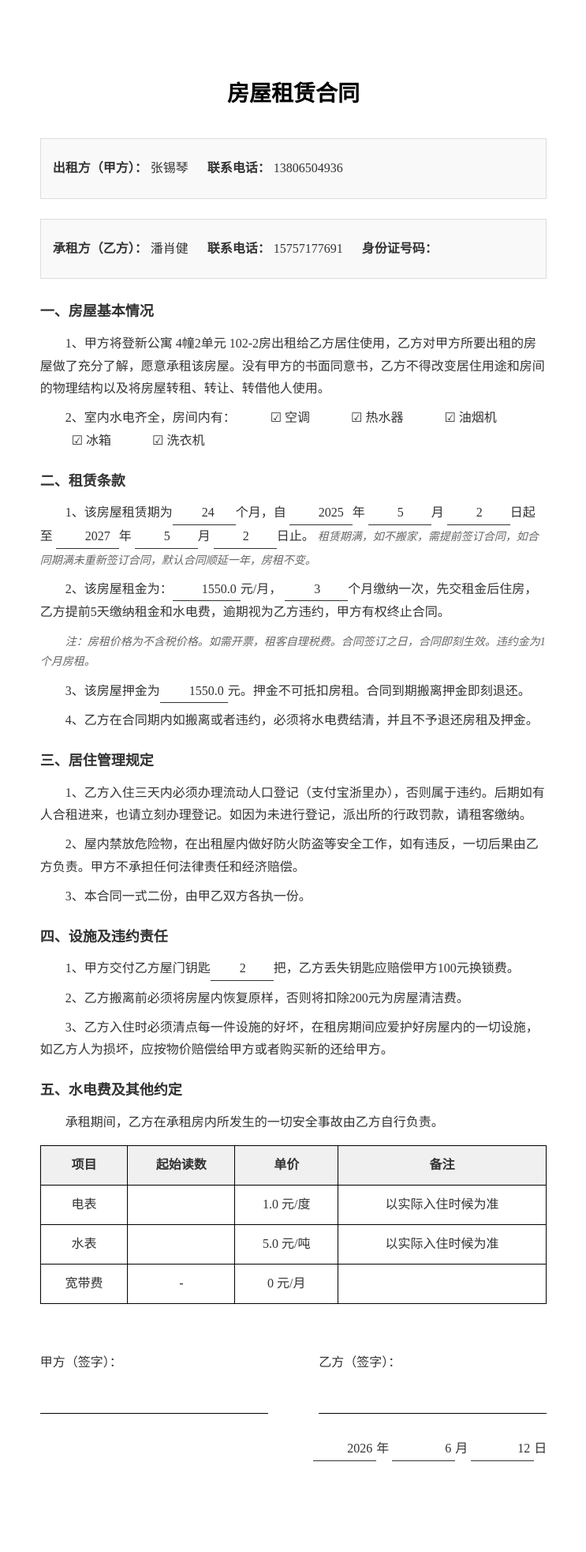
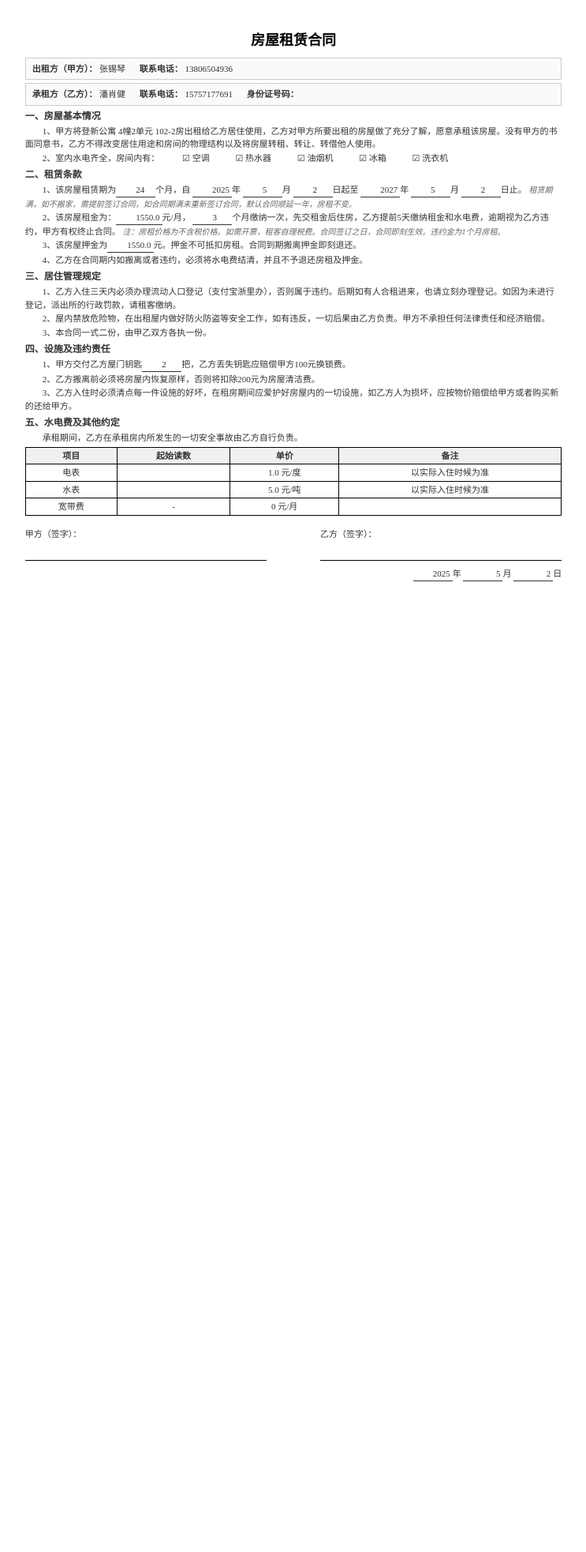
Before and after one commit to zhangxiqin-coder/rentSystem, a FastAPI app: page /api/v1/generate-contract/2 in a window 1280 px wide. Shown: the whole page at 79% size, without its empty margins (268-1011 px from the left). After the commit the page ends 736 px from the top, so only its background shows below. Run offline with FastAPI, Linux system fonts and the light colour scheme.

```diff
--- a/backend/app/api/contracts.py
+++ b/backend/app/api/contracts.py
@@ -98,11 +98,15 @@ async def generate_lease_contract(
             month_diff = lease_record.lease_end.month - lease_record.lease_start.month
             lease_months = year_diff * 12 + month_diff
 
-        # 签订日期默认为今天
+        # 签订日期：如果租期开始日期早于今天，用租期开始日期，否则用今天
         today = date.today()
-        sign_year = today.year
-        sign_month = today.month
-        sign_day = today.day
+        if lease_record.lease_start and lease_record.lease_start < today:
+            sign_date = lease_record.lease_start
+        else:
+            sign_date = today
+        sign_year = sign_date.year
+        sign_month = sign_date.month
+        sign_day = sign_date.day
 
         # 填充模板数据
         contract_data = {
--- a/frontend/public/templates/lease-contract-template.html
+++ b/frontend/public/templates/lease-contract-template.html
@@ -13,42 +13,42 @@
 
         body {
             font-family: "SimSun", "宋体", serif;
-            font-size: 16px;
-            line-height: 1.8;
+            font-size: 11px;
+            line-height: 1.5;
             color: #333;
             background: #fff;
         }
 
         .contract-container {
             width: 210mm;
-            min-height: 297mm;
+            height: 297mm;
             margin: 0 auto;
-            padding: 25mm 20mm;
+            padding: 10mm 15mm;
             background: #fff;
         }
 
         .contract-title {
             text-align: center;
-            font-size: 28px;
+            font-size: 18px;
             font-weight: bold;
-            margin-bottom: 30px;
+            margin-bottom: 8px;
             color: #000;
         }
 
         .section {
-            margin-bottom: 20px;
+            margin-bottom: 4px;
         }
 
         .party-info {
-            margin-bottom: 25px;
-            padding: 15px;
-            border: 1px solid #ddd;
-            background: #f9f9f9;
+            margin-bottom: 4px;
+            padding: 4px 8px;
+            border: 1px solid #ccc;
+            background: #fafafa;
         }
 
         .party-info p {
-            margin: 8px 0;
-            line-height: 1.8;
+            margin: 1px 0;
+            line-height: 1.5;
         }
 
         .party-info .label {
@@ -68,18 +68,18 @@
         }
 
         .article {
-            margin-bottom: 15px;
+            margin-bottom: 2px;
         }
 
         .article-title {
             font-weight: bold;
-            font-size: 18px;
-            margin-bottom: 10px;
+            font-size: 12px;
+            margin-bottom: 2px;
         }
 
         .article-content {
             text-indent: 2em;
-            margin-bottom: 8px;
+            margin-bottom: 1px;
         }
 
         .checkbox-group {
@@ -89,31 +89,32 @@
 
         .checkbox-item {
             display: inline-block;
-            margin: 0 8px;
+            margin: 0 4px;
         }
 
         .checkbox-item input[type="checkbox"] {
-            margin-right: 3px;
+            margin-right: 2px;
         }
 
         .input-line {
             display: inline-block;
-            min-width: 80px;
+            min-width: 50px;
             border-bottom: 1px solid #333;
-            padding: 0 5px;
+            padding: 0 3px;
         }
 
         .utility-table {
             width: 100%;
-            margin: 15px 0;
+            margin: 3px 0;
             border-collapse: collapse;
         }
 
         .utility-table th,
         .utility-table td {
             border: 1px solid #000;
-            padding: 10px;
+            padding: 2px 6px;
             text-align: center;
+            font-size: 11px;
         }
 
         .utility-table th {
@@ -122,14 +123,14 @@
         }
 
         .signature-section {
-            margin-top: 40px;
-            padding: 20px 0;
+            margin-top: 10px;
+            padding: 5px 0;
         }
 
         .signature-row {
             display: flex;
             justify-content: space-between;
-            margin-bottom: 20px;
+            margin-bottom: 8px;
         }
 
         .signature-box {
@@ -137,31 +138,39 @@
         }
 
         .signature-line {
-            margin-top: 50px;
+            margin-top: 25px;
             border-bottom: 1px solid #000;
         }
 
         .date-line {
             text-align: right;
-            margin-top: 30px;
+            margin-top: 6px;
         }
 
         .note {
-            font-size: 14px;
+            font-size: 10px;
             color: #666;
             font-style: italic;
-            margin: 10px 0;
+            margin: 2px 0;
         }
 
         @media print {
+            @page {
+                size: A4;
+                margin: 5mm;
+            }
+
             body {
                 background: #fff;
+                margin: 0;
+                padding: 0;
             }
 
             .contract-container {
                 width: 100%;
+                height: auto;
                 margin: 0;
-                padding: 20mm 15mm;
+                padding: 5mm 10mm;
             }
 
             .input-line {
@@ -179,23 +188,22 @@
             <p>
                 <span class="label">出租方（甲方）：</span>
                 <span class="static-value">{{ landlord_name }}</span>
-                <span style="margin-left: 20px;">
+                <span style="margin-left: 15px;">
                     <span class="label">联系电话：</span>
                     <span class="static-value">{{ landlord_phone }}</span>
                 </span>
             </p>
-
         </div>
 
         <div class="party-info">
             <p>
                 <span class="label">承租方（乙方）：</span>
                 <span class="static-value">{{ tenant_name }}</span>
-                <span style="margin-left: 20px;">
+                <span style="margin-left: 15px;">
                     <span class="label">联系电话：</span>
                     <span class="static-value">{{ tenant_phone }}</span>
                 </span>
-                <span style="margin-left: 20px;">
+                <span style="margin-left: 15px;">
                     <span class="label">身份证号码：</span>
                     <span class="static-value">{{ tenant_id_card }}</span>
                 </span>
@@ -237,7 +245,7 @@
                 <div class="article-content">
                     2、该房屋租金为：<span class="input-line">{{ monthly_rent }}</span>元/月，
                     <span class="input-line">{{ payment_cycle }}</span>个月缴纳一次，先交租金后住房，乙方提前5天缴纳租金和水电费，逾期视为乙方违约，甲方有权终止合同。
-                    <p class="note">注：房租价格为不含税价格。如需开票，租客自理税费。合同签订之日，合同即刻生效。违约金为1个月房租。</p>
+                    <span class="note">注：房租价格为不含税价格。如需开票，租客自理税费。合同签订之日，合同即刻生效。违约金为1个月房租。</span>
                 </div>
                 <div class="article-content">
                     3、该房屋押金为<span class="input-line">{{ deposit_amount }}</span>元。押金不可抵扣房租。合同到期搬离押金即刻退还。
--- a/frontend/src/types/index.ts
+++ b/frontend/src/types/index.ts
@@ -320,4 +320,6 @@ export interface LeaseRecordUpdate {
   deposit_amount?: number
   is_active?: boolean
   notes?: string
+  initial_electricity_reading?: number
+  initial_water_reading?: number
 }
```
Also changed, not shown: frontend/public/templates/lease-contract-example.html (+64 -50 lines), frontend/src/composables/useUtilityReadings.ts (+11 -1 lines), frontend/src/views/RoomsView.vue (+38 -0 lines), frontend/src/views/TenantDetailView.vue (+140 -1 lines), frontend/src/views/UtilityView.vue (+8 -0 lines), backend/rent_management.db.
